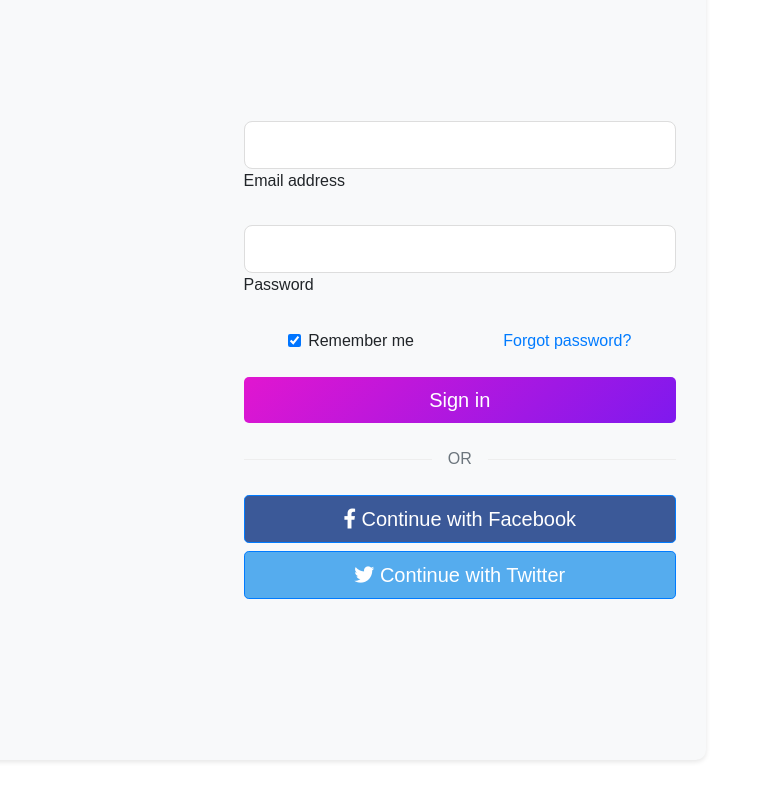
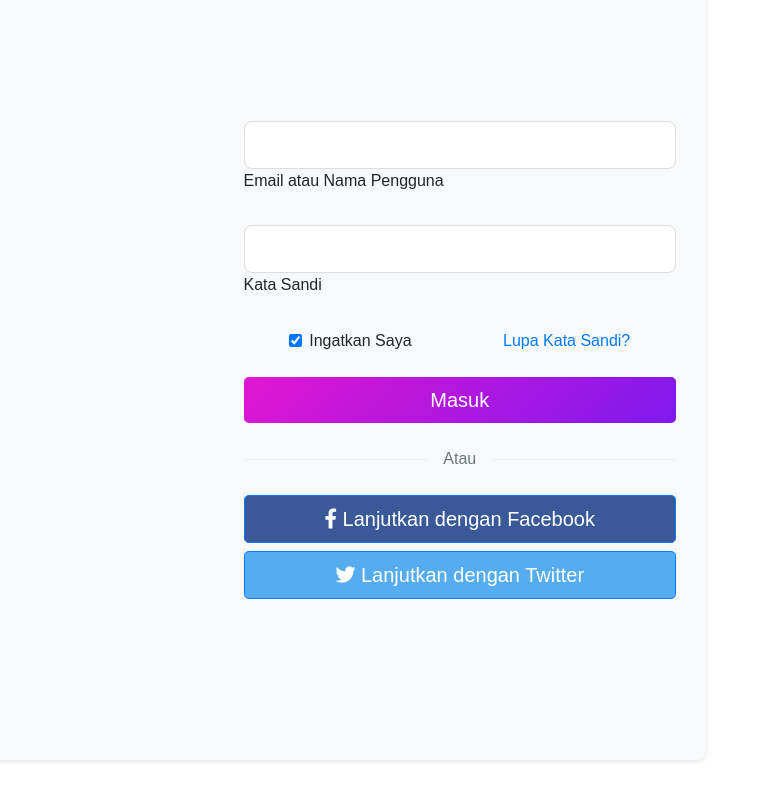
Before and after one commit to Onesnga/progweb, a plain HTML site: page login.html in a window 1280 px wide. Shown: the part 526-1326 px from the top of the page, 504-1280 px from the left. Drawn offline with nearby package versions, Linux system fonts and the light colour scheme.

Commit message:
Update login.html

```diff
--- a/login.html
+++ b/login.html
@@ -174,7 +174,7 @@
                             <a class="nav-link" href="profil.html">Profil</a>
                         </li>
                         <li class="nav-item">
-                            <a class="nav-link btn btn-custom px-4" href="login.html">Login</a>
+                            <a class="nav-link btn btn-custom px-4" href="login.html">Masuk</a>
                         </li>
 
                     </ul>
@@ -207,33 +207,33 @@
                         <form id="login-form">
                             <div class="form-outline mb-4">
                                 <input type="email" id="email" class="form-control form-control-lg" required />
-                                <label class="form-label" for="email">Email address</label>
+                                <label class="form-label" for="email">Email atau Nama Pengguna</label>
                             </div>
 
                             <div class="form-outline mb-4">
                                 <input type="password" id="password" class="form-control form-control-lg" required />
-                                <label class="form-label" for="password">Password</label>
+                                <label class="form-label" for="password">Kata Sandi</label>
                             </div>
 
                             <div class="d-flex justify-content-around align-items-center mb-4">
                                 <div class="form-check">
                                     <input class="form-check-input" type="checkbox" id="remember" checked />
-                                    <label class="form-check-label" for="remember">Remember me</label>
+                                    <label class="form-check-label" for="remember">Ingatkan Saya</label>
                                 </div>
-                                <a href="#!">Forgot password?</a>
+                                <a href="#!">Lupa Kata Sandi?</a>
                             </div>
 
-                            <button type="submit" class="btn btn-custom btn-lg btn-block">Sign in</button>
+                            <button type="submit" class="btn btn-custom btn-lg btn-block">Masuk</button>
 
                             <div class="divider d-flex align-items-center my-4">
-                                <p class="text-center fw-bold mx-3 mb-0 text-muted">OR</p>
+                                <p class="text-center fw-bold mx-3 mb-0 text-muted">Atau</p>
                             </div>
 
                             <a class="btn btn-primary btn-lg btn-block mb-2" style="background-color: #3b5998" href="#!">
-                                <i class="fab fa-facebook-f me-2"></i> Continue with Facebook
+                                <i class="fab fa-facebook-f me-2"></i> Lanjutkan dengan Facebook
                             </a>
                             <a class="btn btn-primary btn-lg btn-block" style="background-color: #55acee" href="#!">
-                                <i class="fab fa-twitter me-2"></i> Continue with Twitter
+                                <i class="fab fa-twitter me-2"></i> Lanjutkan dengan Twitter
                             </a>
                         </form>
                     </div>
```
